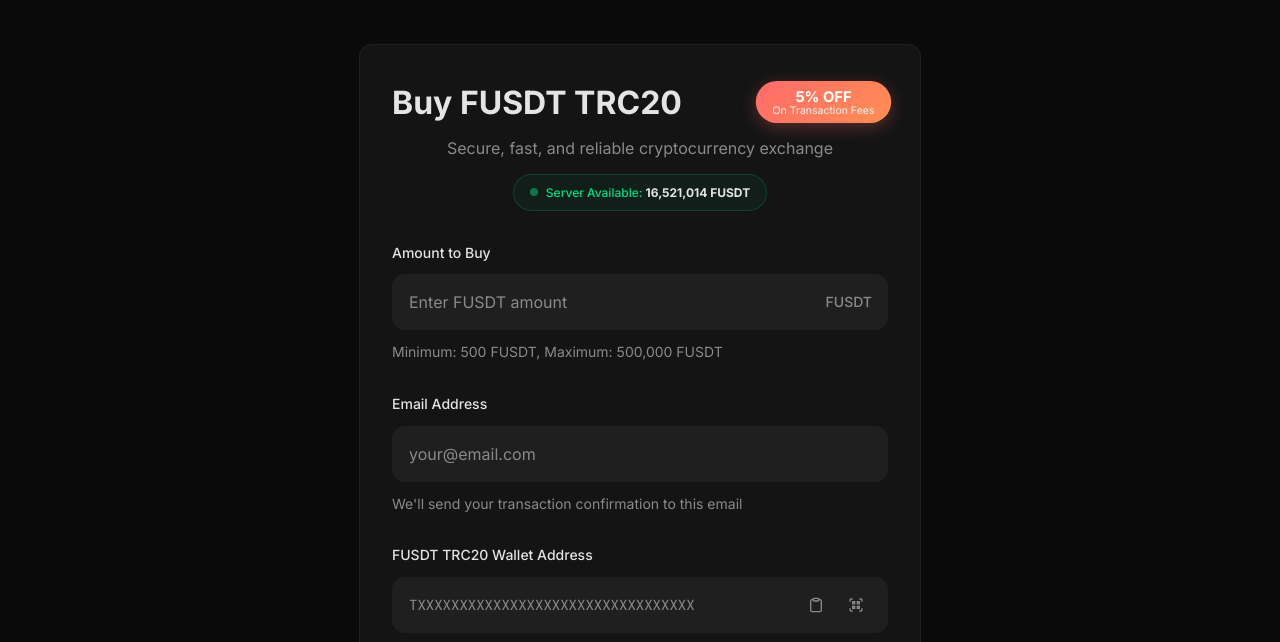
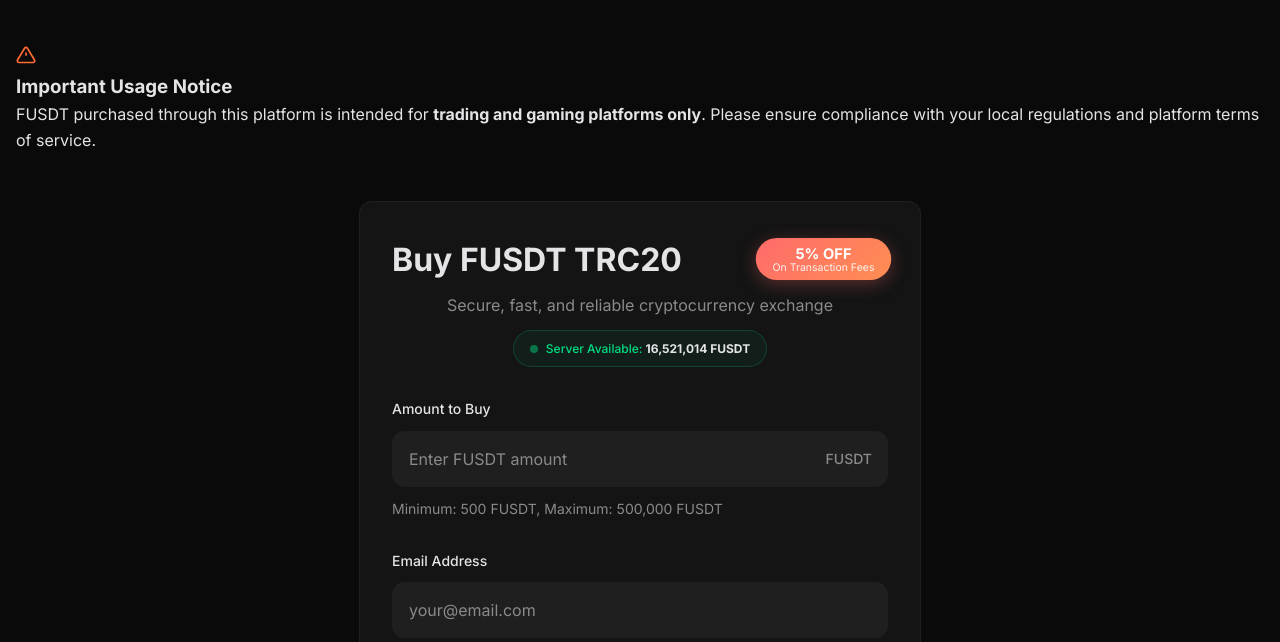
Before and after one commit to dehadhunu2023-a11y/buynow, a plain HTML site: page index.html in a window 1280 px wide. Shown: the part 132-774 px from the top of the page. Drawn offline with nearby package versions, Linux system fonts and the light colour scheme.

Commit message:
Update index.html

```diff
--- a/index.html
+++ b/index.html
@@ -38,6 +38,21 @@
                 </div>
             </div>
         </header>
+
+        <!-- Usage Notice -->
+        <div class="usage-notice">
+            <div class="notice-container">
+                <svg width="20" height="20" viewBox="0 0 24 24" fill="none" stroke="#FF6B35" stroke-width="2">
+                    <path d="M10.29 3.86L1.82 18a2 2 0 0 0 1.71 3h16.94a2 2 0 0 0 1.71-3L13.71 3.86a2 2 0 0 0-3.42 0z"/>
+                    <line x1="12" y1="9" x2="12" y2="13"/>
+                    <line x1="12" y1="17" x2="12.01" y2="17"/>
+                </svg>
+                <div class="notice-content">
+                    <h3 class="notice-title">Important Usage Notice</h3>
+                    <p class="notice-text">FUSDT purchased through this platform is intended for <strong>trading and gaming platforms only</strong>. Please ensure compliance with your local regulations and platform terms of service.</p>
+                </div>
+            </div>
+        </div>
 
         <!-- Main Purchase Form -->
         <main class="main-content">
```
